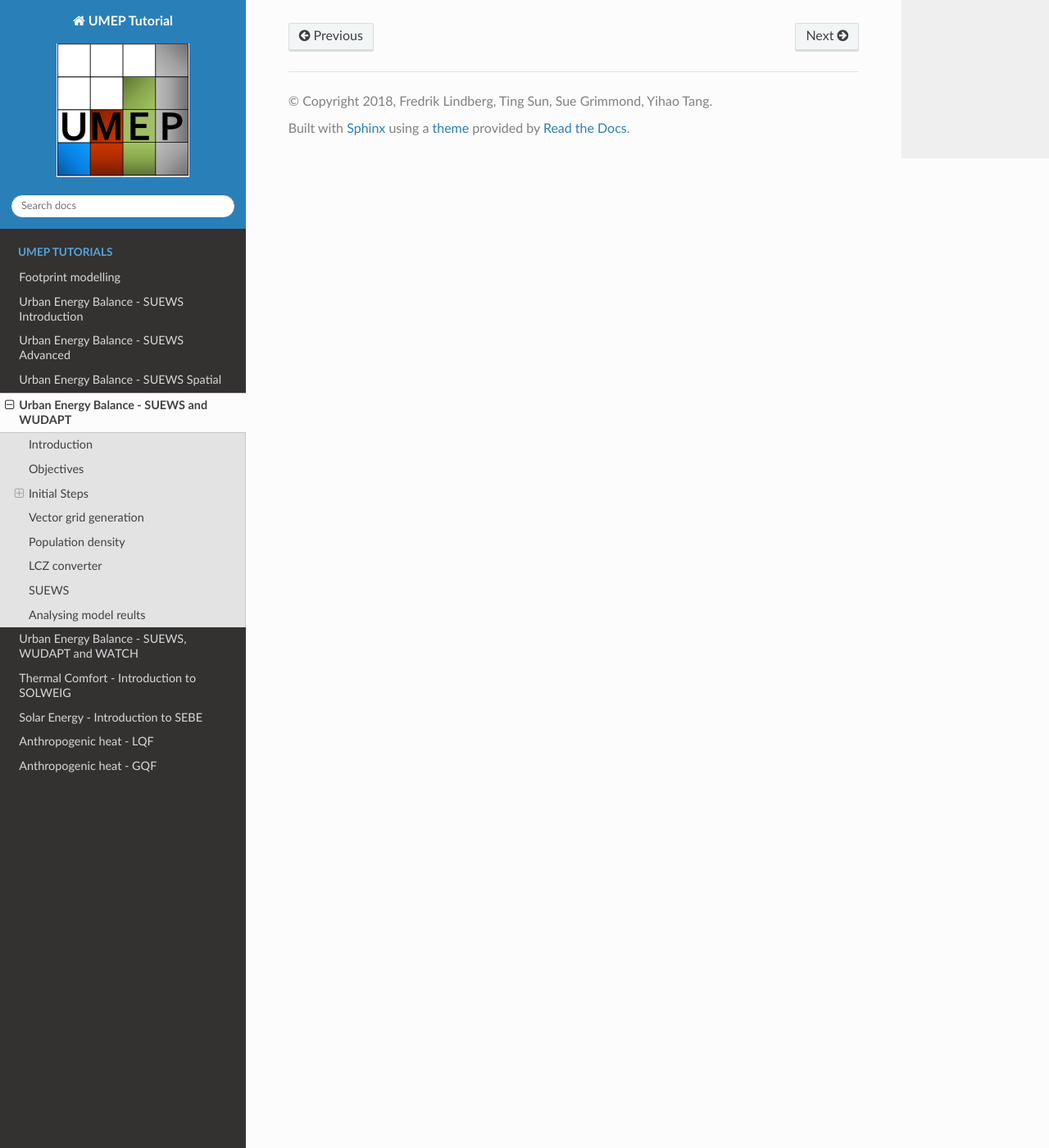
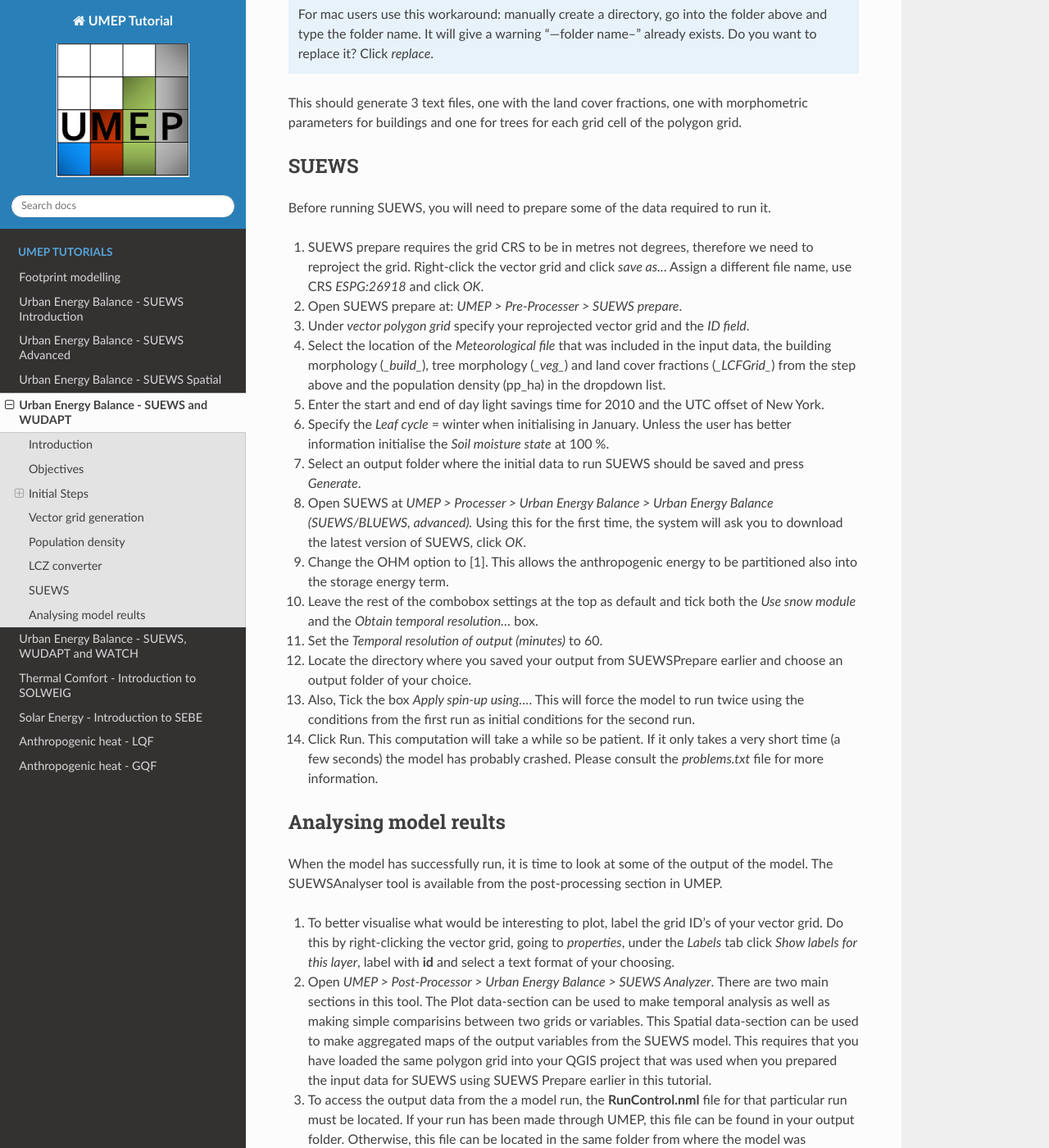
Before and after one commit to Urban-Meteorology-Reading/Tutorials, a Sphinx documentation site: the page built from docs/source/Tutorials/SuewsWUDAPT.rst, in a window 1280 px wide and 1400 px high, scrolled down 4697 px. Shown: the whole window at 82% size. Built offline with Sphinx 7.4.7 and the Read the Docs theme 2.0.0, drawn with Linux system fonts in a browser that asks for light colours; some of the changed text lies outside the part shown.

Commit message:
WUDAPT tutorial plus more

```diff
--- a/docs/source/Tutorials/SUEWSWUDAPT_Beijing.rst
+++ b/docs/source/Tutorials/SUEWSWUDAPT_Beijing.rst
@@ -139,7 +139,7 @@
 #. By clicking *Adjust default parameters* you can edit the table. This
    table specifies the pervious, trees, grass, etc. fractions for each
    of the LCZ classes. For more information about each of the classes
-   see `LCZConverter <http://umep-docs.readthedocs.io/en/latest/Tutorials/SUEWSWUDAPT_Beijing.html>`__.
+   see `LCZConverter <http://umep-docs.readthedocs.io/en/latest/pre-processor/Spatial%20Data%20LCZ%20Converter.html>`__.
    If you choose to edit the table, make sure all fractions add up to
    1.0.
 #. If you are unsure about the exact fractions for each of the LCZ click
--- a/docs/source/Tutorials/SuewsWUDAPT.rst
+++ b/docs/source/Tutorials/SuewsWUDAPT.rst
@@ -6,7 +6,7 @@
 Introduction
 ------------
 
-.. caution:: This tutorial is not ready for use. Work in progress.
+.. note:: This tutorial is not ready for use. Work in progress.
 
 In this tutorial you will generate input data for the
 `SUEWS <http://suews-docs.readthedocs.io>`__ model and simulate spatial
@@ -56,13 +56,13 @@
 
    Zoom in the Manhattan island.
 
-#. As WGS84 (EPSG:4326) is in degree coordinates and maybe you want to specify your grid in meters, you need to change the CRS of your current QGIS-project. Click on the globe at the bottom right of your QGIS windoe and select *ESPG:26918* as your 'on the fly' CRS.
+#. As WGS84 (EPSG:4326) is in degree coordinates and maybe you want to specify your grid in meters, you need to change the CRS of your current QGIS-project. Click on the globe at the bottom right of your QGIS window and select *ESPG:26918* as your 'on the fly' CRS.
 #. Open vector grid at *Vector > Research Tools > Vector grid*.
 #. Select the extend of your canvas by clicking the ... next to *Grid
    extent (xmin, xmax, ymin, ymax)* and select *Use layer/canvas
-   extent*. As you can see the units in now in meters and not in degrees.
+   extent*.
 #. Select *Use Canvas Extent*.
-#. Specify the desired grid spacing to 5000 meters. This will save time later on. Of course you can set it a much smaller number if you have the time to wait when the model performs the calculations later on.
+#. As you can see the units in now in meters and not in degrees. Specify the desired grid spacing to 5000 meters. This will save time later on. Of course you can set it a much smaller number if you have the time to wait when the model performs the calculations later on.
 #. Make sure the output is in polygons, not lines.
 #. Create as temporary layer.
 #. Save your grid by right-click on the new layer in the *Layers Panel* and choose *Save as...*. Here it is very imporant that you save in the same CRS as you other layers (ESPG:4326). Save as a shape file.
@@ -79,8 +79,8 @@
 #. Make sure your canvas is zoomed out to the entire LCZ map and click
    *Use canvas extent*
 #. Now click *Get data*.
-#. Save as a geoTiff (*.tif) with the name **GPWv4_2010**.
-#. Now you need to calculate population density per grid in units *pp/hectare*. First open the QGIS built-in tool *Zonal statistics* (*Raster > Zonal Statistics*). If the toool is absent you need to activte it by going to *Plugins > Manage and Install Plugins* and add *Zonal statistics plugin*. Open the tool and make the settings as shown below. This will calulate mean population density per grid.
+#. Save as a geoTiff (.tif) with the name **GPWv4_2010**.
+#. Now you need to calculate population density per grid in units *pp/hectare*. First open the QGIS built-in tool *Zonal statistics* (*Raster > Zonal Statistics*). If the tool is absent you need to activate it by going to *Plugins > Manage and Install Plugins* and add *Zonal statistics plugin*. Open the tool and make the settings as shown below. This will calulate mean population density per grid.
 
    .. figure:: /images/SUEWS_WUDAPT_NYC_Zonalstat.jpg
       :alt:  none
@@ -92,6 +92,7 @@
 #. Under *Output field name* write "pp_ha, the *Output field type* should be “Decimal number (real)”, and the *Output Precision* can be set to 2.
 #. In the expression dialog box write gpw_mean/100, here gpw_mean is the name of your population density field and the 100 is to convert the data from km\ :sup:`2` to ha.
 #. Click *OK* and you should have a new field called “pp_ha”.
+#. Click the yellow pencil in the top left corner of the attribute table to stop editing and save your changes and close the attribute table.
 
 
 LCZ converter
@@ -107,11 +108,17 @@
 #. By clicking *Adjust default parameters* you can edit the table. This
    table specifies the pervious, trees, grass, etc. fractions for each
    of the LCZ classes. For more information about each of the classes
-   see `LCZConverter <http://umep-docs.readthedocs.io/en/latest/Tutorials/SUEWSWUDAPT_Beijing.html>`__.
+   see `LCZConverter <http://umep-docs.readthedocs.io/en/latest/pre-processor/Spatial%20Data%20LCZ%20Converter.html>`__.
    If you choose to edit the table, make sure all fractions add up to
    1.0.
 #. If you are unsure about the exact fractions for each of the LCZ click
    the tab *Pervious distribution*. Select *Same for all LCZ's*
+
+.. figure:: /images/LCZ_converter.png
+   :alt:  none
+
+   Settings for the LCZ converter plugin.
+
 #. Now you can select your best estimate about the distribution of the
    pervious surface fractions for urban and the tree distribution for
    rural. In addition, also specify the expected height of the trees.
@@ -120,6 +127,8 @@
 #. Add a file prefix if desired.
 #. Finally select an output folder where you would like to receive the
    text files and click *Run*.
+
+.. note:: For mac users use this workaround: manually create a directory, go into the folder above and type the folder name. It will give a warning  "—folder name--" already exists. Do you want to replace it? Click *replace*.
 
 This should generate 3 text files, one with the land cover fractions,
 one with morphometric parameters for buildings and one for trees for
@@ -132,23 +141,60 @@
 Before running SUEWS, you will need to
 prepare some of the data required to run it.
 
+#. SUEWS prepare requires the grid CRS to be in metres not degrees, therefore we need to reproject the grid. Right-click the vector grid and click *save as..*. Assign a different file name, use CRS *ESPG:26918* and click *OK*.
 #. Open SUEWS prepare at: *UMEP > Pre-Processer > SUEWS prepare*.
-#. Under *vector polygon grid* specify your created vector grid and the *ID field*.
-#. Select the location of the *Meteorological file* that was included in the input data, the *Building morphology*, *Tree morphology* and *Land cover fractions* from the step above and the population density (pp_ha) in the dropdown list.
-#. Enter the start and end of day light savings time and the UTC offset.
+#. Under *vector polygon grid* specify your reprojected vector grid and the *ID field*.
+#. Select the location of the *Meteorological file* that was included in the input data, the building morphology (*_build_*), tree morphology (*_veg_*) and land cover fractions (*_LCFGrid_*) from the step above and the population density (pp_ha) in the dropdown list.
+#. Enter the start and end of day light savings time for 2010 and the UTC offset of New York.
 #. Specify the *Leaf cycle* = winter when initialising in January.
    Unless the user has better information initialise the *Soil moisture
    state* at 100 %.
 #. Select an output folder where the initial data to run SUEWS should be
    saved and press *Generate*.
 #. Open SUEWS at *UMEP > Processer > Urban Energy Balance > Urban Energy
-   Balance (SUEWS/BLUEWS, advanced).*
-#. Specify the *Temporal resolution of forcing data (minutes)* to be 60 minutes.
-#. Specify the *Temporal resolution of output (minutes)* to be 60 minutes.
-#. Select the *Input folder* specified in SUEWS prepare and select an output folder for the SUEWS output to be saved in. Finally, click *Run*.
+   Balance (SUEWS/BLUEWS, advanced).* Using this for the first time, the system will ask you to download the latest version of SUEWS, click *OK*.
+#. Change the OHM option to [1]. This allows the anthropogenic energy to be partitioned also into the storage energy term.
+#. Leave the rest of the combobox settings at the top as default and tick both the *Use snow module* and the *Obtain temporal resolution…* box.
+#. Set the *Temporal resolution of output (minutes)* to 60.
+#. Locate the directory where you saved your output from SUEWSPrepare earlier and choose an output folder of your choice.
+#. Also, Tick the box *Apply spin-up using…*. This will force the model to run twice using the conditions from the first run as initial conditions for the second run.
+#. Click Run. This computation will take a while so be patient. If it only takes a very short time (a few seconds) the model has probably crashed. Please consult the *problems.txt* file for more information.
+
 
 
 Analysing model reults
 ----------------------
 
-Here I am.
+When the model has successfully run, it is time to look at some of the output of the model. The SUEWSAnalyser tool is available from the post-processing section in UMEP.
+
+#. To better visualise what would be interesting to plot, label the grid ID's of your vector grid. Do this by right-clicking the vector grid, going to *properties*, under the *Labels* tab click *Show labels for this layer*, label with **id** and select a text format of your choosing.
+#. Open *UMEP > Post-Processor > Urban Energy Balance > SUEWS Analyzer*. There are two main sections in this tool. The Plot data-section can be used to make temporal analysis as well as making simple comparisins between two grids or variables. This Spatial data-section can be used to make aggregated maps of the output variables from the SUEWS model. This requires that you have loaded the same polygon grid into your QGIS project that was used when you prepared the input data for SUEWS using SUEWS Prepare earlier in this tutorial.
+#. To access the output data from the a model run, the **RunControl.nml** file for that particular run must be located. If your run has been made through UMEP, this file can be found in your output folder. Otherwise, this file can be located in the same folder from where the model was executed. In the top panel of *SUEWS Analyzer*, load the **RunControl.nml** located in the output folder.
+
+Feel free to try plotting different variables, first let's try and look at a variable for two different grid cells.
+
+#. Load the **RunControl.nml** located in the output folder.
+#. On the left hand specify a *Grid* cell that is largely urban, select *Year* to investigate. Select the desired time period and a variable, for example *Sensible heat flux*.
+#. Comparing with another less urbanised gridcell turn on *include another variable* and specify the desired *Grid*, selecting the same *Variable* (Sensible heat flux).
+#. Click *plot*.
+
+.. figure:: /images/suews_qh.png
+   :alt:  none
+
+   Example of the comparison of the heat flux for two grid cell in the vector grid.
+
+Now we will look at the horizontal distribution of the storage flux.
+#. On the right-hand side of *SUEWS analyser* specify the **Net Storage flux** as a *variable to analyse*.
+#. Select the *Year to investigate* and a time period during the summer season.
+#. Select the *Median* and *Only daytime*.
+#. Select the *Vector polygon grid* you have been using and *save as a GeoTiff*.
+#. Specify an *output filename*, and tick *Add Geotiff to map canvas* and *Generate*.
+
+.. figure:: /images/SUEWS_DQS.png
+   :alt:  none
+
+   Example of the median, night-time net storage flux.
+
+This should generate a geotiff file with a median, night-time net storage flux in the selected timeperiod.
+
+Tutorial finished.
```
Also changed, not shown: other parts of docs/source/Tutorials/SuewsWUDAPT.rst (+1 -1 lines), docs/source/Tutorials/SuewsSpatial.rst (+9 -6 lines), docs/source/images/LCZ_converter.png (added), docs/source/images/SUEWS_DQS.png (added), docs/source/images/suews_qh.png (added).
